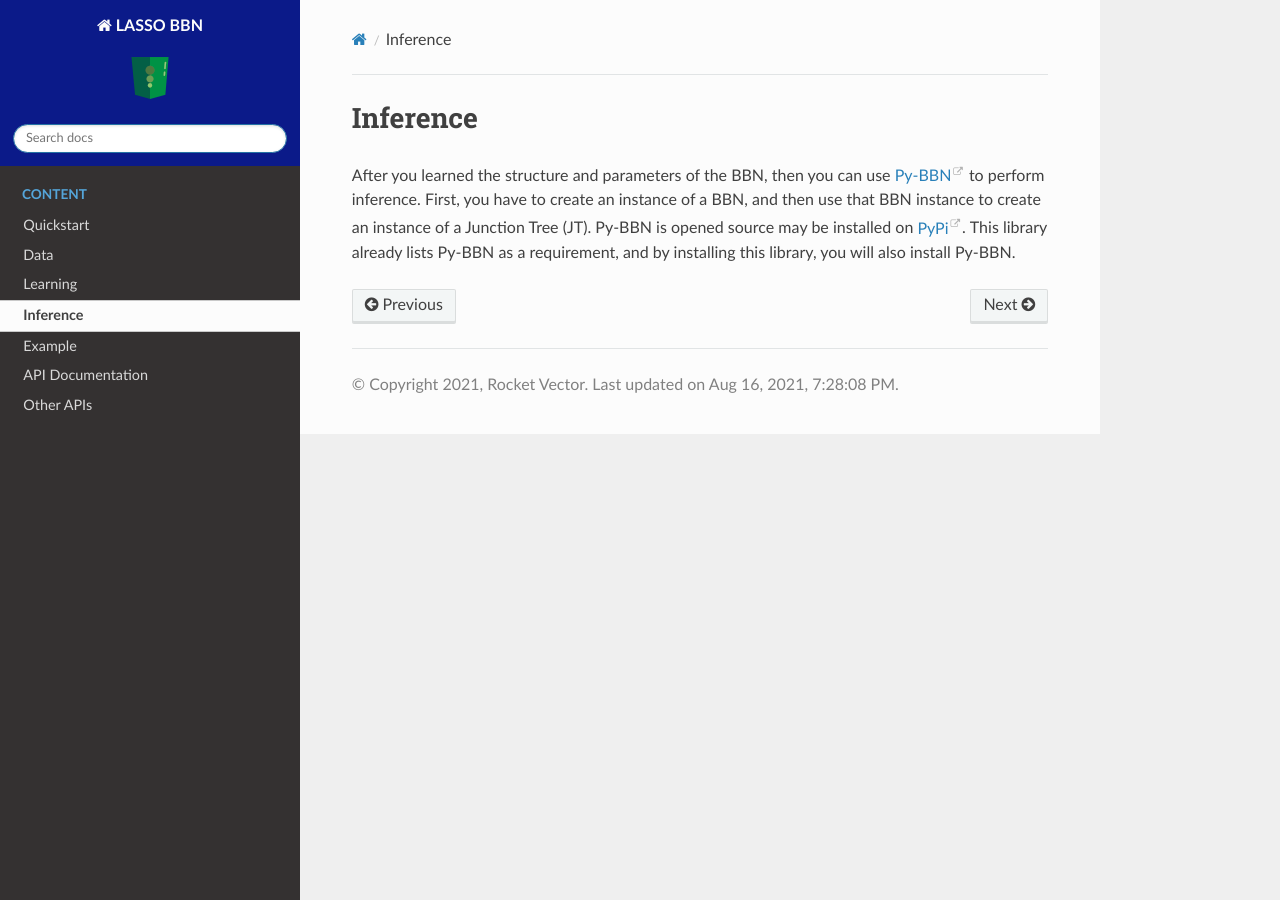
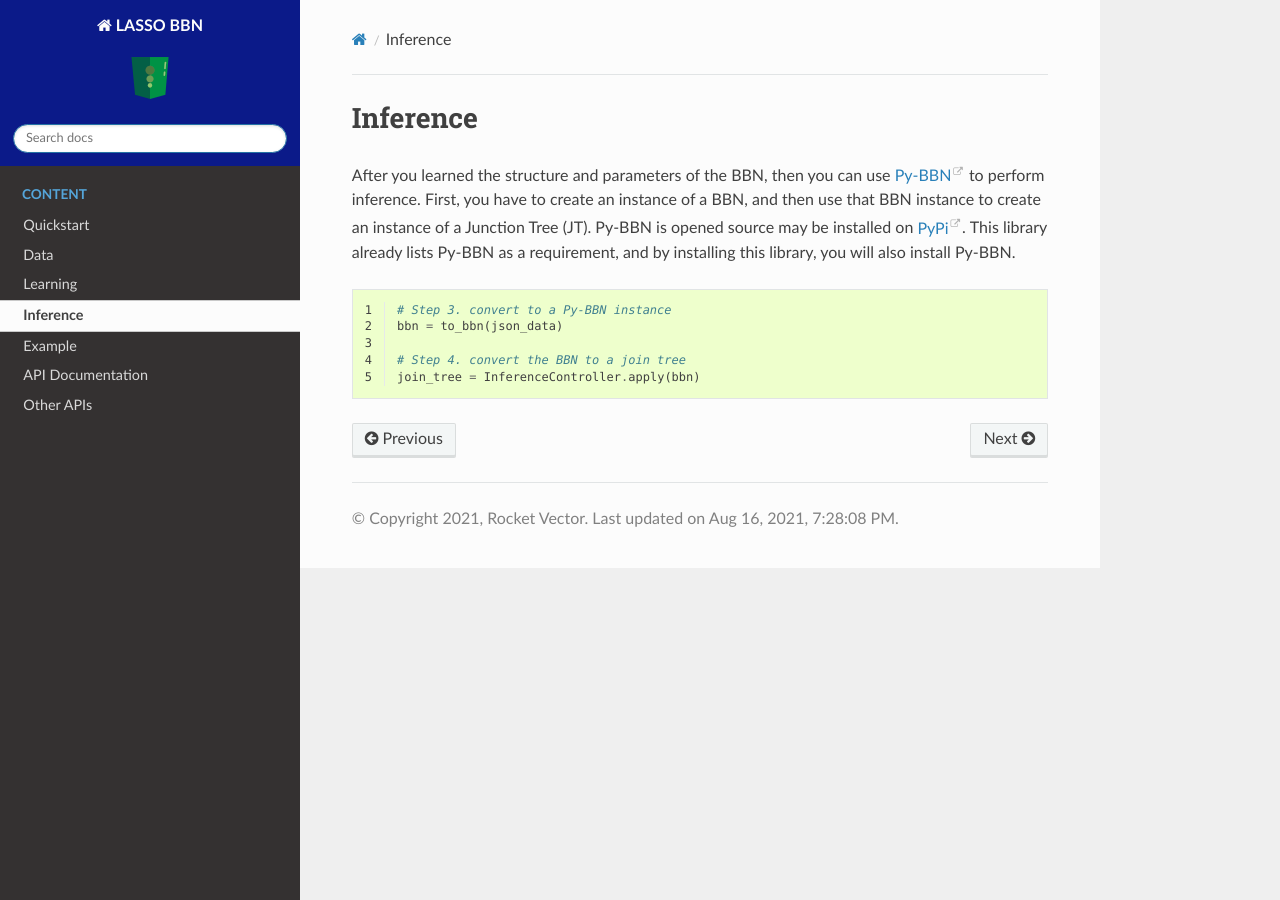
Before and after one commit to oneoffcoder/lasso-bbn, a Sphinx documentation site: the page built from docs/source/inference.rst, in a window 1280 px wide. Built offline with Sphinx 7.4.7 and the Read the Docs theme 2.0.0, drawn with Linux system fonts in a browser that asks for light colours; some of the changed lines change nothing that is shown.

Commit message:
add snippet

```diff
--- a/docs/source/inference.rst
+++ b/docs/source/inference.rst
@@ -2,3 +2,8 @@ Inference
 =========
 
 After you learned the structure and parameters of the BBN, then you can use `Py-BBN <https://py-bbn.readthedocs.io/>`_ to perform inference. First, you have to create an instance of a BBN, and then use that BBN instance to create an instance of a Junction Tree (JT). Py-BBN is opened source may be installed on `PyPi <https://pypi.org/project/pybbn/>`_. This library already lists Py-BBN as a requirement, and by installing this library, you will also install Py-BBN.
+
+.. literalinclude:: code/demo.py
+   :language: python
+   :linenos:
+   :lines: 12-16
```
